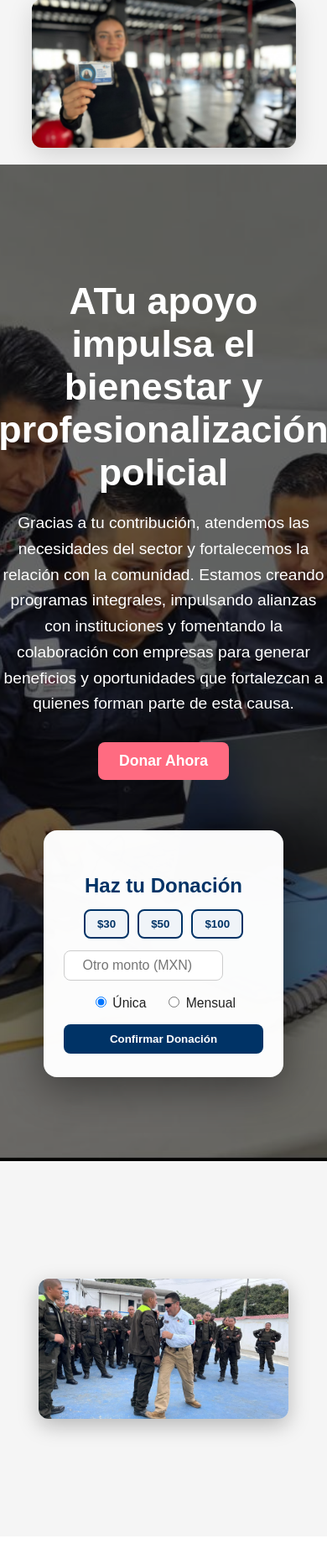
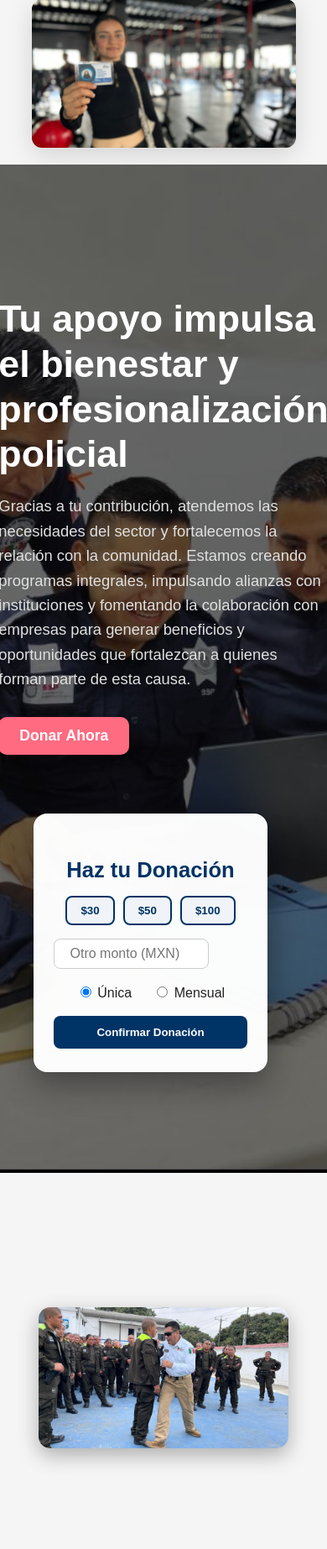
Before and after one commit to XOctaviox12/Prodefensa, a Django app: page /servicios/ in a window 390 px wide; the page is wider, and only the part inside the window is pictured. Shown: the part 595-2440 px from the top of that part at 84% size. Run offline with Django 5.2, Linux system fonts and the light colour scheme; data comes from the database, SQL or seed files in the repository; some libraries are stand-ins or nearby versions.

Commit message:
DONACIONES TERMINADAS

```diff
--- a/inicio/templates/inicio/servicios.html
+++ b/inicio/templates/inicio/servicios.html
@@ -1,6 +1,6 @@
 {% extends "inicio/home.html" %}
 {% load static %}
-{% block titulo%}Actividades{% endblock %}
+{% block titulo %}Actividades{% endblock %}
 {% block contenido %}
 
 <style>
@@ -22,7 +22,7 @@
     display: flex;
     align-items: center;
     justify-content: center;
-    padding: 80px 20px;
+    padding: 100px 20px;
     color: white;
   }
 
@@ -45,25 +45,27 @@
     max-width: 1200px;
     width: 100%;
     gap: 40px;
-    text-align: left;
     padding: 20px;
   }
 
   .intro-text {
     flex: 1;
     color: white;
+    text-align: left;
   }
 
   .intro-text h2 {
     font-size: 2.8rem;
     margin-bottom: 20px;
     font-weight: 700;
+    line-height: 1.2;
   }
 
   .intro-text p {
-    font-size: 1.2rem;
+    font-size: 1.15rem;
     line-height: 1.6;
     margin-bottom: 30px;
+    color: #e0e0e0;
   }
 
   .donate-btn {
@@ -71,46 +73,47 @@
     color: white;
     padding: 12px 25px;
     border: none;
-    border-radius: 8px;
+    border-radius: 10px;
     font-weight: 600;
     font-size: 1.1rem;
     cursor: pointer;
     transition: all 0.3s ease;
+    box-shadow: 0 4px 15px rgba(0, 0, 0, 0.3);
   }
 
   .donate-btn:hover {
     background-color: #ff4757;
+    transform: translateY(-2px);
   }
 
-  /* ======== TARJETA DE DONACIÓN ESTÁTICA ======== */
+  /* ======== TARJETA DE DONACIÓN (ESTÁTICA A LA DERECHA) ======== */
   #donationCard {
+    position: sticky;
+    top: 120px;
+    align-self: flex-start;
     background: rgba(255, 255, 255, 0.98);
     color: #222;
     width: 100%;
     max-width: 420px;
     padding: 28px 24px;
     border-radius: 16px;
-    box-shadow: 0 12px 50px rgba(0, 0, 0, 0.45);
+    box-shadow: 0 12px 40px rgba(0, 0, 0, 0.4);
     text-align: center;
     z-index: 2;
-    opacity: 1;
-    transform: none;
-    position: relative;
-    pointer-events: auto;
   }
 
   #donationCard h3 {
     color: #003366;
-    font-size: 1.5rem;
+    font-size: 1.6rem;
     font-weight: 700;
-    margin-bottom: 14px;
+    margin-bottom: 16px;
   }
 
   .amounts {
     display: flex;
     justify-content: center;
     gap: 10px;
-    margin-bottom: 14px;
+    margin-bottom: 16px;
     flex-wrap: wrap;
   }
 
@@ -120,7 +123,7 @@
     background: #f0f4f8;
     color: #003366;
     font-weight: 600;
-    padding: 8px 14px;
+    padding: 8px 16px;
     cursor: pointer;
     transition: all 0.22s ease;
   }
@@ -133,7 +136,7 @@
 
   #customAmount {
     width: 80%;
-    margin: 10px 0;
+    margin: 12px 0;
     padding: 8px;
     border-radius: 8px;
     border: 1px solid #ccc;
@@ -142,11 +145,11 @@
   }
 
   .type {
-    margin: 16px 0;
+    margin: 18px 0;
     display: flex;
     justify-content: center;
-    gap: 22px;
-    font-size: 0.98rem;
+    gap: 25px;
+    font-size: 1rem;
   }
 
   #confirmDonate {
@@ -155,7 +158,7 @@
     color: white;
     border: none;
     border-radius: 8px;
-    padding: 10px;
+    padding: 12px;
     font-weight: 600;
     cursor: pointer;
     transition: background 0.25s;
@@ -174,25 +177,7 @@
 
   #closeCard,
   #overlay {
-    display: none !important; /* se desactiva el modal */
-  }
-
-  /* ======== RESPONSIVO ======== */
-  @media (max-width: 900px) {
-    .intro-content {
-      flex-direction: column;
-      align-items: center;
-      text-align: center;
-    }
-
-    .intro-text {
-      text-align: center;
-    }
-
-    #donationCard {
-      max-width: 100%;
-      margin-top: 20px;
-    }
+    display: none !important;
   }
 
   /* ======== CARRUSEL ======== */
@@ -201,10 +186,10 @@
     max-width: 900px;
     aspect-ratio: 16/9;
     position: relative;
-    margin: 60px auto;
-    border-radius: 12px;
+    margin: 80px auto;
+    border-radius: 14px;
     overflow: hidden;
-    box-shadow: 0 8px 25px rgba(0, 0, 0, 0.25);
+    box-shadow: 0 8px 25px rgba(0, 0, 0, 0.3);
   }
 
   .carousel-slide {
@@ -221,16 +206,12 @@
 
   .carousel-slide.active {
     display: block;
-    animation: fadeEffect 2s ease-in-out;
+    animation: fadeEffect 1.8s ease-in-out;
   }
 
   @keyframes fadeEffect {
-    from {
-      opacity: 0;
-    }
-    to {
-      opacity: 1;
-    }
+    from { opacity: 0; }
+    to { opacity: 1; }
   }
 
   /* ======== ACTIVIDADES ======== */
@@ -291,35 +272,13 @@
     flex-direction: row-reverse;
   }
 
-  @media (max-width: 900px) {
-    .intro-content {
-      flex-direction: column;
-      text-align: center;
-    }
-    .activity-card {
-      flex-direction: column;
-    }
-    .activity-card img {
-      width: 100%;
-      max-height: 320px;
-    }
-    .activity-info {
-      text-align: center;
-      margin-top: 16px;
-    }
-    #donationCard {
-      width: 92%;
-      max-width: 420px;
-    }
-  }
-
   /* ======== BLOQUES DE SERVICIOS ======== */
   .services-row {
     display: flex;
     gap: 20px;
     justify-content: center;
     flex-wrap: wrap;
-    padding: 50px 20px;
+    padding: 60px 20px;
   }
 
   .service-block {
@@ -331,35 +290,60 @@
     align-items: center;
     text-align: center;
     transition: all 0.3s ease;
+    color: white;
   }
 
   .service-block:hover {
     transform: translateY(-8px);
-    box-shadow: 0 8px 25px rgba(0, 0, 0, 0.2);
+    box-shadow: 0 8px 25px rgba(0, 0, 0, 0.25);
   }
 
   .service-block i {
     font-size: 42px;
     margin-bottom: 12px;
-    color: white;
   }
+
   .service-block h3 {
     font-size: 1.4rem;
     margin-bottom: 8px;
-    color: white;
-  }
-  .service-block p {
-    font-size: 0.98rem;
-    color: white;
+    font-weight: 700;
   }
 
   .service-block.red {
     background: #ff6b6b;
-    color: white;
   }
+
   .service-block.darkblue {
     background: #003366;
-    color: white;
+  }
+
+  /* ======== RESPONSIVO ======== */
+  @media (max-width: 950px) {
+    .intro-content {
+      flex-direction: column;
+      align-items: center;
+      text-align: center;
+    }
+
+    #donationCard {
+      position: static;
+      margin-top: 30px;
+      max-width: 90%;
+    }
+
+    .activity-card {
+      flex-direction: column;
+    }
+
+    .activity-card img {
+      width: 100%;
+      max-height: 320px;
+    }
+
+    .activity-info {
+      text-align: center;
+      margin-top: 16px;
+    }
   }
 </style>
 
@@ -368,7 +352,7 @@
   <div class="intro-overlay"></div>
   <div class="intro-content">
     <div class="intro-text">
-      <h2>ATu apoyo impulsa el bienestar y profesionalización policial</h2>
+      <h2>Tu apoyo impulsa el bienestar y profesionalización policial</h2>
       <p>
         Gracias a tu contribución, atendemos las necesidades del sector y
         fortalecemos la relación con la comunidad. Estamos creando programas
@@ -379,32 +363,20 @@
       <button id="donateBtn" class="donate-btn">Donar Ahora</button>
     </div>
 
-    <!-- ======== TARJETA DE DONACIÓN ======== -->
+    <!-- TARJETA DE DONACIÓN -->
     <div id="donationCard">
       <h3>Haz tu Donación</h3>
-
       <div class="amounts">
         <button onclick="setAmount(30)">$30</button>
         <button onclick="setAmount(50)">$50</button>
         <button onclick="setAmount(100)">$100</button>
       </div>
-
-      <input
-        type="number"
-        id="customAmount"
-        placeholder="Otro monto (MXN)"
-        min="1"
-      />
-
+      <input type="number" id="customAmount" placeholder="Otro monto (MXN)" min="1" />
       <div class="type">
         <label><input type="radio" name="tipo" value="único" checked /> Única</label>
         <label><input type="radio" name="tipo" value="mensual" /> Mensual</label>
       </div>
-
-      <p id="loginWarning" class="login-warning">
-        ⚠️ Debes iniciar sesión para donar mensualmente.
-      </p>
-
+      <p id="loginWarning" class="login-warning">⚠️ Debes iniciar sesión para donar mensualmente.</p>
       <button id="confirmDonate">Confirmar Donación</button>
     </div>
   </div>
@@ -425,13 +397,11 @@
   </div>
 </section>
 
-<!-- ======== ACTIVIDADES (desde BD) ======== -->
+<!-- ======== ACTIVIDADES ======== -->
 <section class="activities-section">
   <h2>Nuestras Actividades</h2>
   {% for actividad in actividades %}
-  <div
-    class="activity-card {% if forloop.counter|divisibleby:2 %}reverse{% endif %}"
-  >
+  <div class="activity-card">
     <img src="{{ actividad.imagen.url }}" alt="{{ actividad.titulo }}" />
     <div class="activity-info">
       <h3>{{ actividad.titulo }}</h3>
@@ -452,7 +422,7 @@
     <i class="fas fa-building"></i>
     <h3>Nuestras Oficinas</h3>
     <p>Nardo #224<br />Col. Las Flores<br />Morelia, Michoacán</p>
-    <p style="margin-top: 8px; font-weight: 700">PRECIONA PARA VER EL MAPA</p>
+    <p style="margin-top: 8px; font-weight: 700;">PRECIONA PARA VER EL MAPA</p>
   </div>
 
   <div class="service-block darkblue">
```
